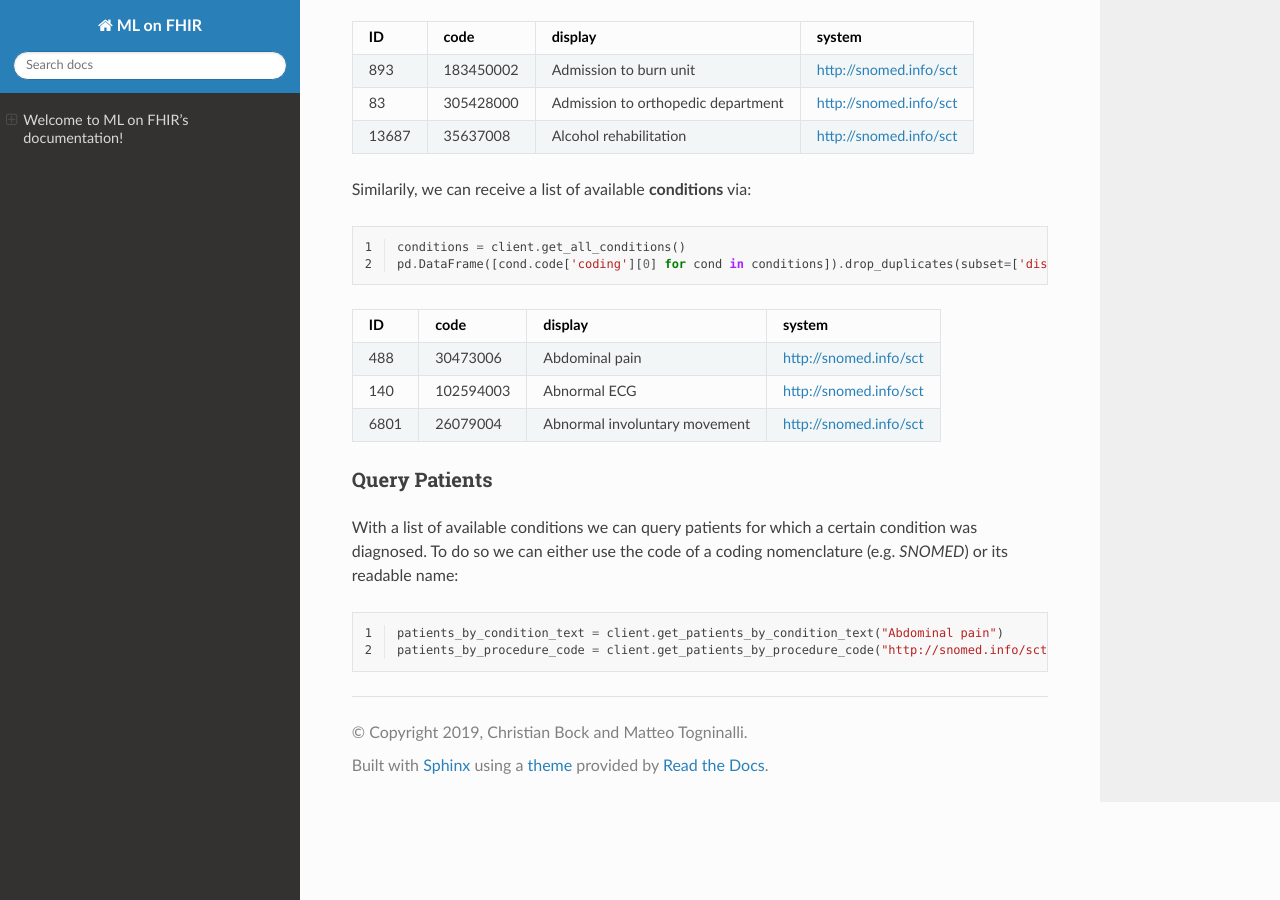
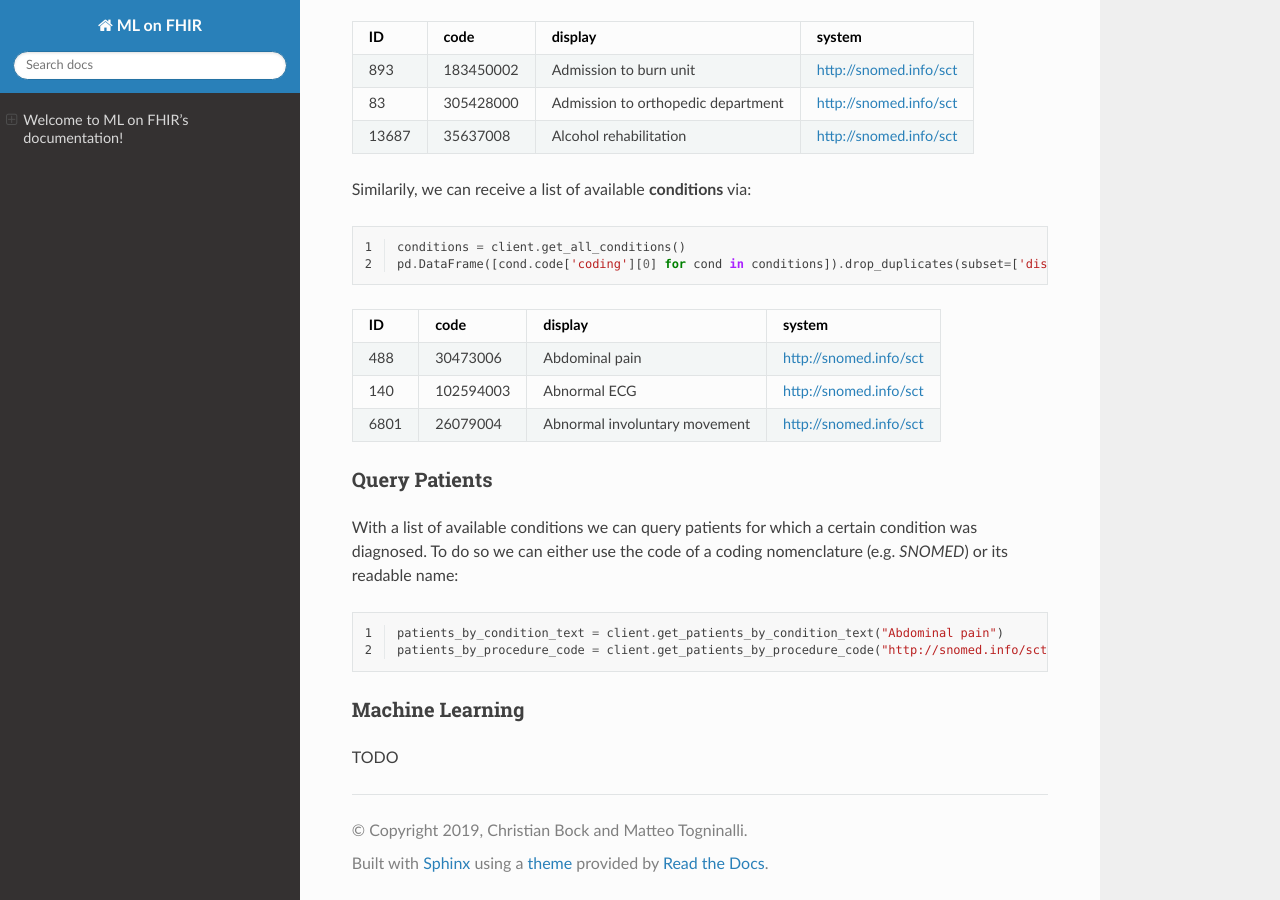
Before and after one commit to chrisby/ml-on-fhir, a Sphinx documentation site: the page built from docs/source/index.rst, in a window 1280 px wide and 900 px high, scrolled down 824 px. Built offline with Sphinx 7.4.7 and the Read the Docs theme 2.0.0, drawn with Linux system fonts in a browser that asks for light colours.

Commit message:
Update index.rst

```diff
--- a/docs/source/index.rst
+++ b/docs/source/index.rst
@@ -61,3 +61,7 @@ With a list of available conditions we can query patients for which a certain co
 
    patients_by_condition_text = client.get_patients_by_condition_text("Abdominal pain")
    patients_by_procedure_code = client.get_patients_by_procedure_code("http://snomed.info/sct","73761001")
+
+Machine Learning
+----------------
+TODO
```
